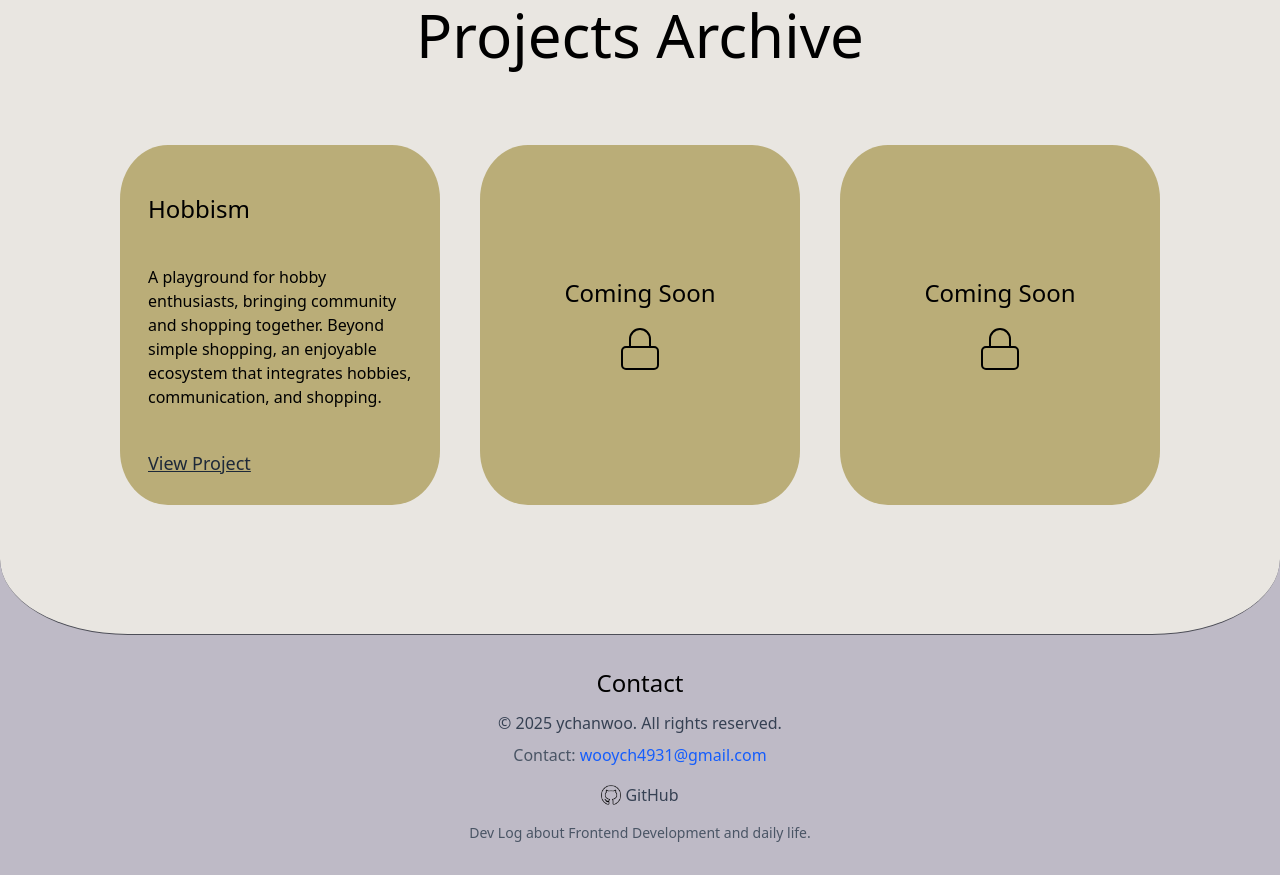
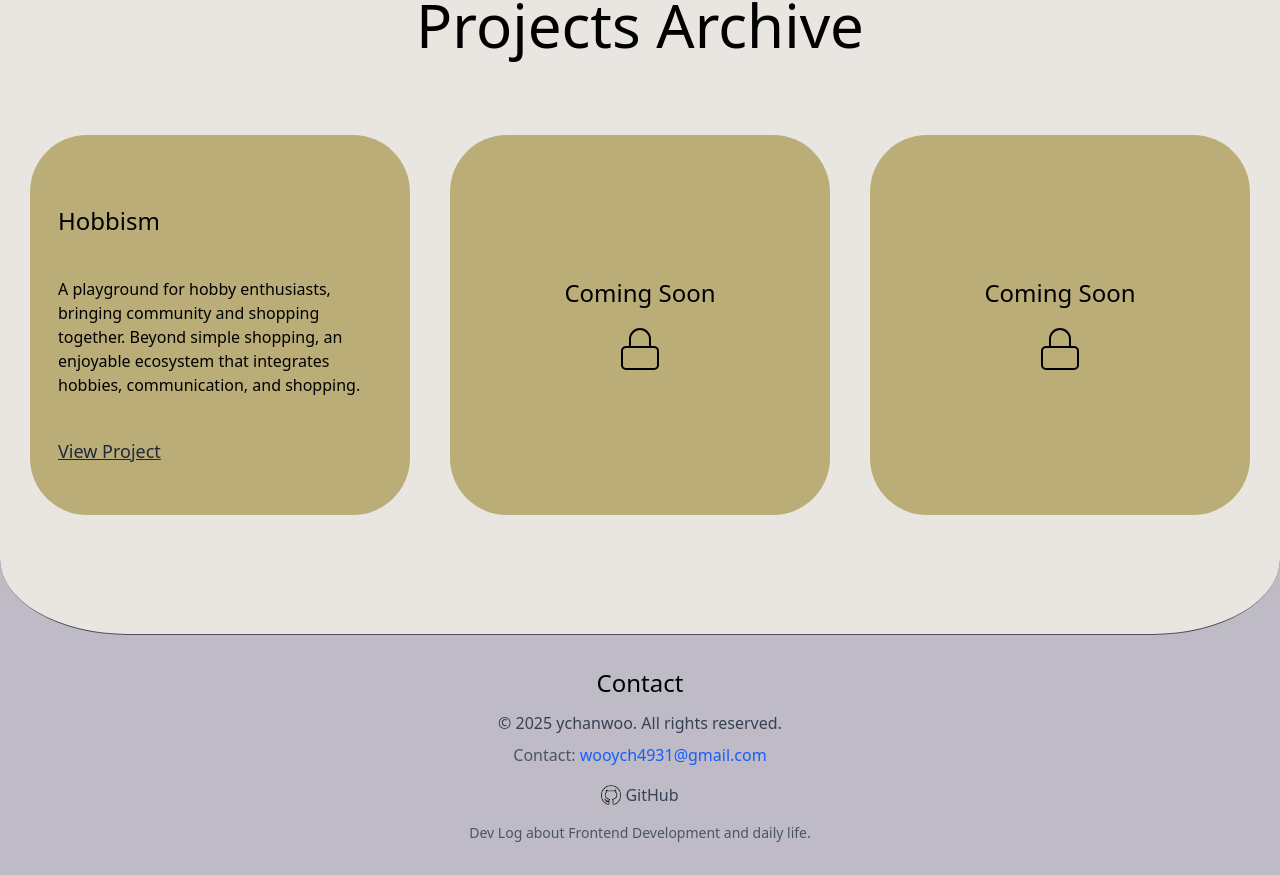
Before and after one commit to ychanwoo/Dev-Log, a Next.js app: page / in a window 1280 px wide. Shown: the part 2038-2913 px from the top of the page. Built offline with nearby package versions, Linux system fonts and the light colour scheme.

Commit message:
style: adjust project section div box size

```diff
--- a/src/app/page.tsx
+++ b/src/app/page.tsx
@@ -146,7 +146,7 @@ export default function RootPage() {
       <div className="bg-[#E9E6E1] min-h-[95vh] w-full rounded-b-[10%] border-b border-[#4D4E57] flex flex-col items-center justify-center">
         <h1 className="text-6xl font-extralight mb-20">Projects Archive</h1>
         <section className="flex gap-x-10">
-          <div className="bg-[#BAAD78] rounded-[15%] min-h-[40vh] max-w-[40vh] min-w-[40vh] p-7 content-center">
+          <div className="bg-[#BAAD78] rounded-[15%] lg:w-95 lg:h-95 p-7 content-center">
             <h2 className="text-2xl font-extralight mt-5">Hobbism</h2>
             <p className="mt-10 font-extralight">
               A playground for hobby enthusiasts, bringing community and
@@ -163,11 +163,11 @@ export default function RootPage() {
               </Link>
             </div>
           </div>
-          <div className="bg-[#BAAD78] rounded-[15%] min-h-[40vh] max-w-[40vh] min-w-[40vh] p-7 flex flex-col items-center justify-center">
+          <div className="bg-[#BAAD78] rounded-[15%] lg:w-95 lg:h-95 p-7 flex flex-col items-center justify-center">
             <h2 className="text-2xl font-extralight mb-4">Coming Soon</h2>
             <Lock size={48} strokeWidth={1} />
           </div>
-          <div className="bg-[#BAAD78] rounded-[15%] min-h-[40vh] max-w-[40vh] min-w-[40vh] p-7 flex flex-col items-center justify-center">
+          <div className="bg-[#BAAD78] rounded-[15%] lg:w-95 lg:h-95 p-7 flex flex-col items-center justify-center">
             <h2 className="text-2xl font-extralight mb-4">Coming Soon</h2>
             <Lock size={48} strokeWidth={1} />
           </div>
```
